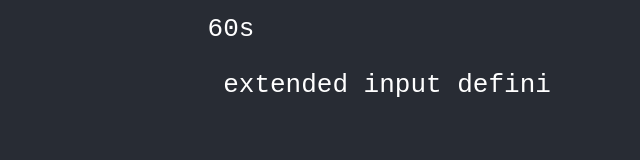
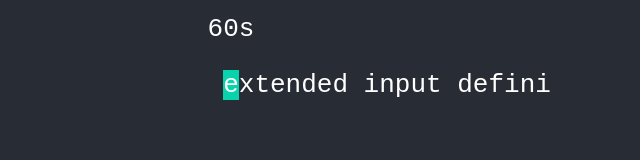
Before and after one commit to jzhr/turbo-typer, a React (Create React App) app: page / in a window 1280 px wide. Shown: the part 253-413 px from the top of the page, without its empty margins (409-1049 px from the left). Built offline with nearby package versions, Linux system fonts and the light colour scheme; no server answers; a web font is replaced by a local one.

Commit message:
better cursor blinking

```diff
--- a/package.json
+++ b/package.json
@@ -22,14 +22,12 @@
     "react-scripts": "^3.4.4"
   },
   "scripts": {
-    "start": "node server.js",
     "heroku-postbuild": "npm install && npm run build",
-    "dev": "react-scripts start",
+    "start": "react-scripts start",
     "build": "react-scripts build",
     "test": "react-scripts test",
     "eject": "react-scripts eject",
-    "predeploy": "npm run build",
-    "deploy": "gh-pages -d build"
+    "server": "node server.js"
   },
   "eslintConfig": {
     "extends": "react-app"
--- a/src/App.css
+++ b/src/App.css
@@ -22,27 +22,25 @@
   color: #61dafb;
 }
 
-@keyframes App-logo-spin {
-  from {
-    transform: rotate(0deg);
-  }
-  to {
-    transform: rotate(360deg);
-  }
-}
-
 .character {
   white-space: pre;
 }
 
 .character-current {
   background-color: rgb(9, 211, 172, 1);
-  animation: blinker 1s step-start infinite;
+  animation: blinker 1s ease-in-out infinite;
+  transition: all 0.5s ease-in-out;
 }
 
 @keyframes blinker {
+  0% {
+    background-color: rgb(9, 211, 172, 1);
+  }
   50% {
-    background-color: rgb(9, 211, 172, 0);
+    background-color: rgb(9, 211, 172, 0.5);
+  }
+  100% {
+    background-color: rgb(9, 211, 172, 1);
   }
 }
 
--- a/src/App.js
+++ b/src/App.js
@@ -20,6 +20,7 @@ const theme = createMuiTheme({
 
 export default function App() {
   let initialWords = generate().toLowerCase();
+
   const timerTime = 60;
 
   const [leftPadding, setLeftPadding] = useState(
@@ -157,7 +158,7 @@ export default function App() {
   }
 
   return (
-    <ThemeProvider>
+    <ThemeProvider theme={theme}>
       <div className="app">
         <div className="app-header">
           turbo typer
```
